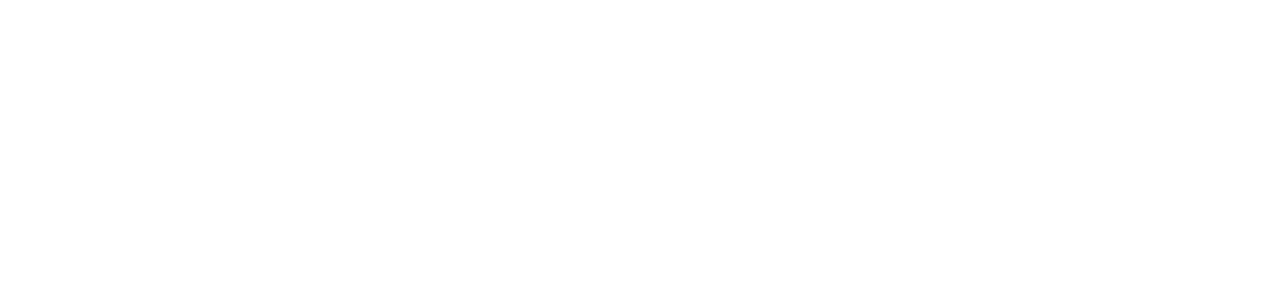
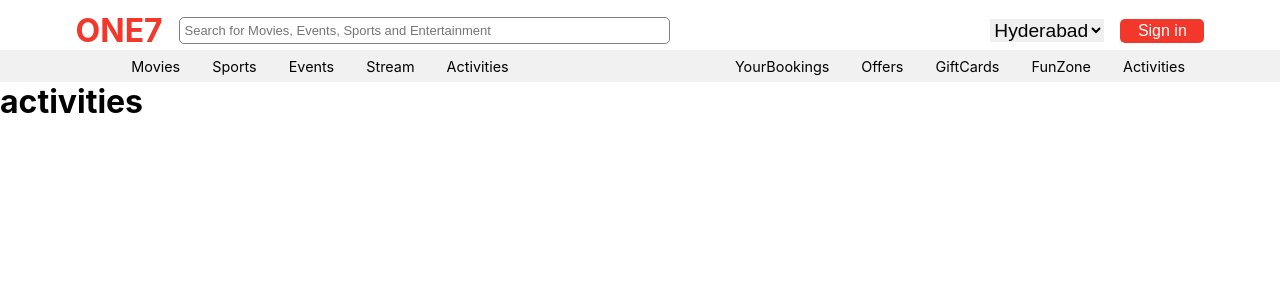
Before and after one commit to sushmitha37/MovieTicketbookig, a React (Create React App) app: page /activities in a window 1280 px wide. Before the commit this address had no page. Shown: the top 300 px of the page. Built offline with nearby package versions, Linux system fonts and the light colour scheme.

Commit message:
Routing between the list items

```diff
--- a/src/App.js
+++ b/src/App.js
@@ -4,19 +4,24 @@
 import { BrowserRouter as Router, Route, Routes } from 'react-router-dom';
 import Dashboard from './components/Dashboard.jsx';
 import Movies from './components/Movies.jsx';
-
-
+import Sports from './components/Sports.jsx';
+import Events from './components/Events.jsx';
+import Stream from './components/Stream.jsx';
+import Activities from './components/Activities.jsx';
 function App() {
   return (
     <div className="App">
 
       <Router>
+          <Dashboard />
         <Routes>
-          <Route path="/" element={<Dashboard/>}/>
-          <Route path="/signup" element={<Signup/>}/>
-          <Route path="/login" element={<Login/>}/>
-          <Route path="/movies" element={<Movies/>}/>
-
+          <Route path="/signup" element={<Signup />} />
+          <Route path="/login" element={<Login />} />
+          <Route path="/movies" element={<Movies />} />
+          <Route path="/sports" element={<Sports />} />
+          <Route path="/events" element={<Events />} />
+          <Route path="/stream" element={<Stream />} />
+          <Route path="/activities" element={<Activities />} />
         </Routes>
       </Router>
 
--- /dev/null
+++ b/src/components/Activities.jsx
@@ -0,0 +1,11 @@
+import React from 'react'
+
+function Activities() {
+  return (
+    <div>
+      <h1>activities</h1>
+    </div>
+  )
+}
+
+export default Activities
--- a/src/components/Dashboard.jsx
+++ b/src/components/Dashboard.jsx
@@ -1,5 +1,4 @@
 import React from 'react'
-import { BrowserRouter as Router, Route, Routes } from 'react-router-dom';
 import { Link, useNavigate } from 'react-router-dom';
 
 
@@ -29,18 +28,18 @@
       </div>
       <div id="li-items">
         <ul id="ul-items">
-          <li id='ul-li'><Link style={{color:'black',fontSize:"small"}} to='/movies'>Movies</Link></li>
-          <li id='ul-li'><Link style={{color:'black',fontSize:"small"}}>Sports</Link></li>
-          <li id='ul-li'><Link style={{color:'black',fontSize:"small"}}>Events</Link></li>
-          <li id='ul-li'><Link style={{color:'black',fontSize:"small"}}>Stream</Link></li>
-          <li id='ul-li'><Link style={{color:'black',fontSize:"small"}}>Activities</Link></li>
+          <li id='ul-li'><Link style={{color:'black',fontSize:"0.9rem"}} to='/movies'>Movies</Link></li>
+          <li id='ul-li'><Link style={{color:'black',fontSize:"0.9rem"}} to='/sports'>Sports</Link></li>
+          <li id='ul-li'><Link style={{color:'black',fontSize:"0.9rem"}} to='/events'>Events</Link></li>
+          <li id='ul-li'><Link style={{color:'black',fontSize:"0.9rem"}} to='/stream'>Stream</Link></li>
+          <li id='ul-li'><Link style={{color:'black',fontSize:"0.9rem"}} to='/activities'>Activities</Link></li>
         </ul>
         <ul id="ul-items">
-          <li id='ul-li'><Link style={{color:'black',fontSize:"small"}}>YourBookings</Link></li>
-          <li id='ul-li'><Link style={{color:'black',fontSize:"small"}}>Offers</Link></li>
-          <li id='ul-li'><Link style={{color:'black',fontSize:"small"}}>GiftCards</Link></li>
-          <li id='ul-li'><Link style={{color:'black',fontSize:"small"}}>FunZone</Link></li>
-          <li id='ul-li'><Link style={{color:'black',fontSize:"small"}}>Activities</Link></li>
+          <li id='ul-li'><Link style={{color:'black',fontSize:"0.9rem"}}>YourBookings</Link></li>
+          <li id='ul-li'><Link style={{color:'black',fontSize:"0.9rem"}}>Offers</Link></li>
+          <li id='ul-li'><Link style={{color:'black',fontSize:"0.9rem"}}>GiftCards</Link></li>
+          <li id='ul-li'><Link style={{color:'black',fontSize:"0.9rem"}}>FunZone</Link></li>
+          <li id='ul-li'><Link style={{color:'black',fontSize:"0.9rem"}}>Activities</Link></li>
         </ul>
 
       </div>
--- /dev/null
+++ b/src/components/Events.jsx
@@ -0,0 +1,11 @@
+import React from 'react'
+
+function Events() {
+  return (
+    <div>
+      <h1>events</h1>
+    </div>
+  )
+}
+
+export default Events
--- /dev/null
+++ b/src/components/Sports.jsx
@@ -0,0 +1,11 @@
+import React from 'react'
+
+function Sports() {
+  return (
+    <div>
+      <h1>Sports</h1>
+    </div>
+  )
+}
+
+export default Sports
--- /dev/null
+++ b/src/components/Stream.jsx
@@ -0,0 +1,11 @@
+import React from 'react'
+
+function Stream() {
+  return (
+    <div>
+      <h1>stream</h1>
+    </div>
+  )
+}
+
+export default Stream
```
